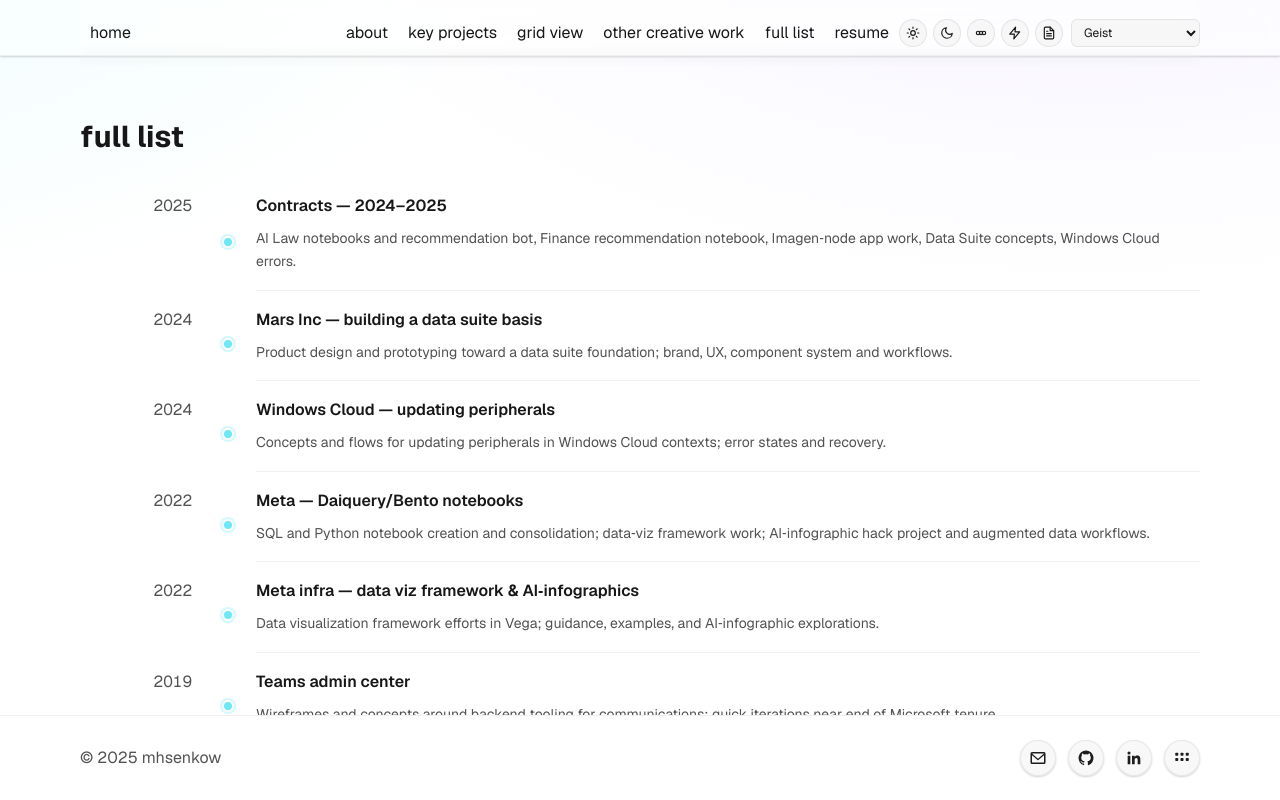
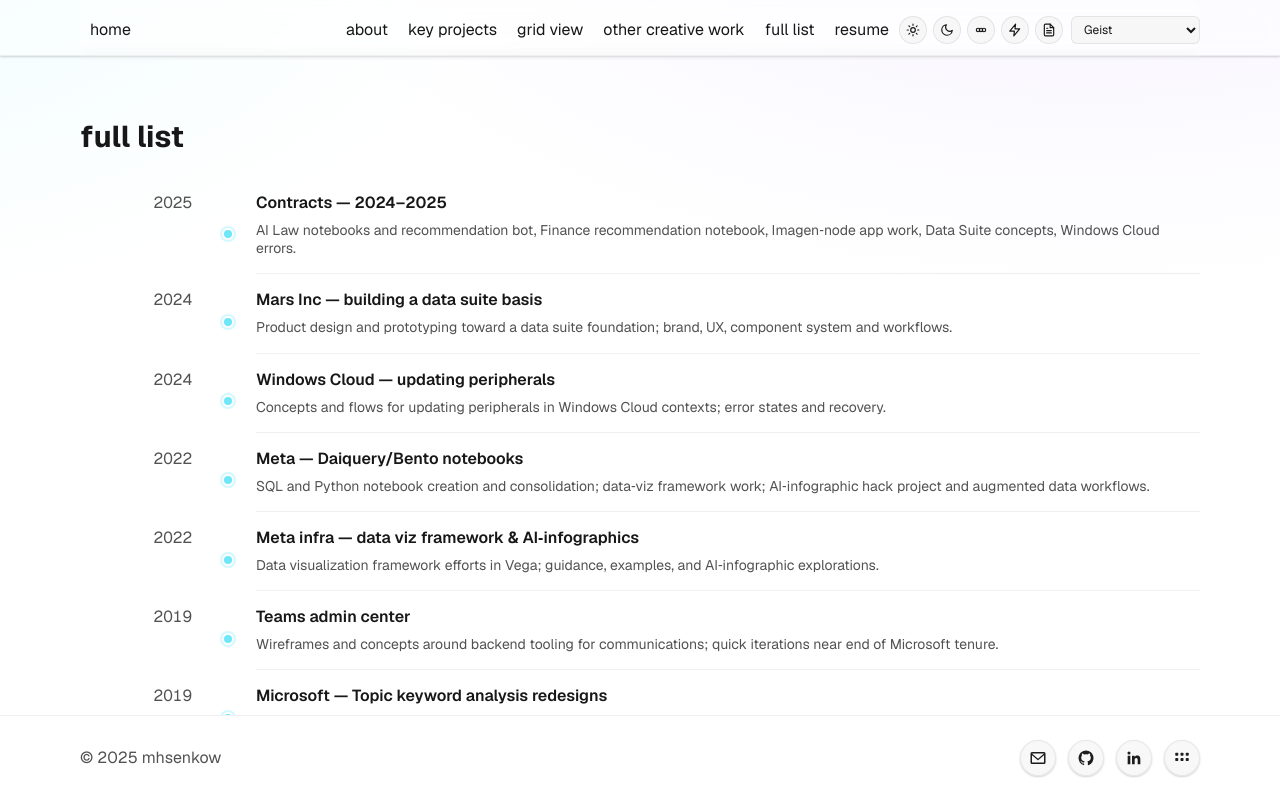
Before and after one commit to mhsenkow/portfolio, a Next.js app: page /list-view in a window 1280 px wide. Built offline with nearby package versions, Linux system fonts and the light colour scheme.

Commit message:
fix: resolve linting errors for deployment

```diff
--- a/src/app/about/page.tsx
+++ b/src/app/about/page.tsx
@@ -31,7 +31,7 @@
 						Currently I&apos;m freelancing and looking for that next big step.
 					</p>
 					<p>
-						Most recently I was providing initial design guidance and branding for a start-up Supio, and working in Meta’s internal applications covering Analysis workflows across Daiquery, Bento, Data Explorer and frameworks for Data-viz systems.
+						Most recently I was providing initial design guidance and branding for a few start-ups all around the &apos;private data source, notebook&apos; realm, and working in Meta&apos;s internal applications covering Analysis workflows across Daiquery, Bento, Data Explorer and frameworks for Data-viz systems.
 					</p>
 					<p>
 						Before that I was at Microsoft working on Teams and MyAnalytics and Workplace Analytics (now branded Viva Insights) as a mixture of design lead and individual contributor designer. At IBM I was in the first group of 60 that was at the start of the Design movement at IBM and had been with the company for four years, priorly working on Watson Analytics projects and aided in building Data-Viz and both the UX and Technical sides of the Watson Data Platform Design Guide that folded into their current Carbon Blue design system.
--- a/src/app/components/ContactForm.tsx
+++ b/src/app/components/ContactForm.tsx
@@ -34,7 +34,7 @@
       a.click();
       a.remove();
       setStatus('opened-mail');
-    } catch (err) {
+    } catch {
       setError('Something went wrong. Please email me directly.');
       setStatus('error');
     }
--- a/src/app/components/LinkToken.tsx
+++ b/src/app/components/LinkToken.tsx
@@ -1,5 +1,6 @@
 "use client";
 import Link from 'next/link';
+import Image from 'next/image';
 
 type Props = {
   href: string;
@@ -15,12 +16,12 @@
       const domain = new URL(href).hostname;
       icon = `https://www.google.com/s2/favicons?domain=${domain}&sz=64`;
     }
-  } catch (_) {
+  } catch {
     icon = null;
   }
   return (
     <Link href={href} target="_blank" rel="noreferrer noopener" className="link-token">
-      {icon && <img src={icon} alt="" width={16} height={16} loading="lazy" />}
+      {icon && <Image src={icon} alt="" width={16} height={16} unoptimized />}
       <span>{label}</span>
     </Link>
   );
--- a/src/app/projects/[slug]/page.tsx
+++ b/src/app/projects/[slug]/page.tsx
@@ -1,5 +1,4 @@
 import { notFound } from 'next/navigation';
-import Image from 'next/image';
 import { LightboxImage } from '@/app/components/Lightbox';
 import type { Metadata } from 'next';
 import { projects } from '@/content/projects';
@@ -46,7 +45,7 @@
         autoGallery = files
             .filter((f) => /\.(png|jpe?g|webp|gif|avif)$/i.test(f))
             .map((f) => ({ src: `/images/projects/${slug}/${f}`, alt: project.title }));
-    } catch (_) {
+    } catch {
         // ignore missing directory
     }
 
--- a/src/app/projects/page.tsx
+++ b/src/app/projects/page.tsx
@@ -1,6 +1,4 @@
 import { ProjectsGrid } from './ProjectsGrid';
-import { projects } from '@/content/projects';
-import styles from './page.module.css';
 import type { Metadata } from 'next';
 
 export const metadata: Metadata = {
--- a/src/styles/globals.css
+++ b/src/styles/globals.css
@@ -34,7 +34,7 @@
                 radial-gradient(1600px 900px at -15% -100px, color-mix(in oklab, var(--color-accent), transparent 88%), transparent 45%),
                 var(--color-bg);
     color: var(--color-text);
-    line-height: 1.65;
+    line-height: 1.25;
     -webkit-font-smoothing: antialiased;
     -moz-osx-font-smoothing: grayscale;
   }
@@ -73,14 +73,14 @@
   ::selection { background: var(--selection-bg); color: var(--selection-text); }
 
   /* typography roles */
-  .type-primary { font-size: var(--type-primary); }
-  .type-secondary { font-size: var(--type-secondary); color: var(--color-muted); }
-  .type-tertiary { font-size: var(--type-tertiary); color: var(--color-muted); }
-  .eyebrow { text-transform: uppercase; letter-spacing: 0.08em; font-size: var(--size-0); color: var(--color-muted); }
+  .type-primary { font-size: var(--type-primary); line-height: 1.2; }
+  .type-secondary { font-size: var(--type-secondary); line-height: 1.3; color: var(--color-muted); }
+  .type-tertiary { font-size: var(--type-tertiary); line-height: 1.3; color: var(--color-muted); }
+  .eyebrow { text-transform: uppercase; letter-spacing: 0.08em; font-size: var(--size-0); line-height: 1.2; color: var(--color-muted); }
   .h1 { font-size: var(--size-7); line-height: 1.1; font-weight: 600; }
-  .h2 { font-size: var(--size-5); line-height: 1.2; font-weight: 600; }
-  .h3 { font-size: var(--size-4); line-height: 1.25; font-weight: 600; }
-  .lede { font-size: var(--size-3); color: var(--color-muted); }
+  .h2 { font-size: var(--size-5); line-height: 1.15; font-weight: 600; }
+  .h3 { font-size: var(--size-4); line-height: 1.2; font-weight: 600; }
+  .lede { font-size: var(--size-3); line-height: 1.3; color: var(--color-muted); }
 
   img, picture, video, canvas, svg { display: block; max-width: 100%; }
   input, button, textarea, select { font: inherit; color: inherit; }
```
